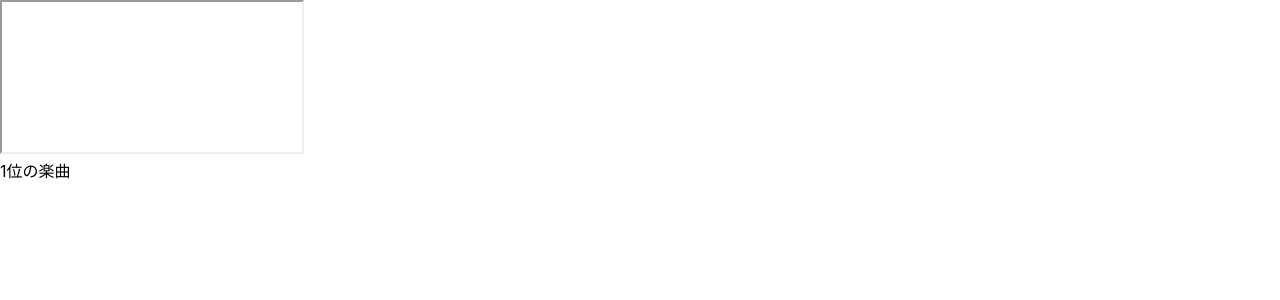
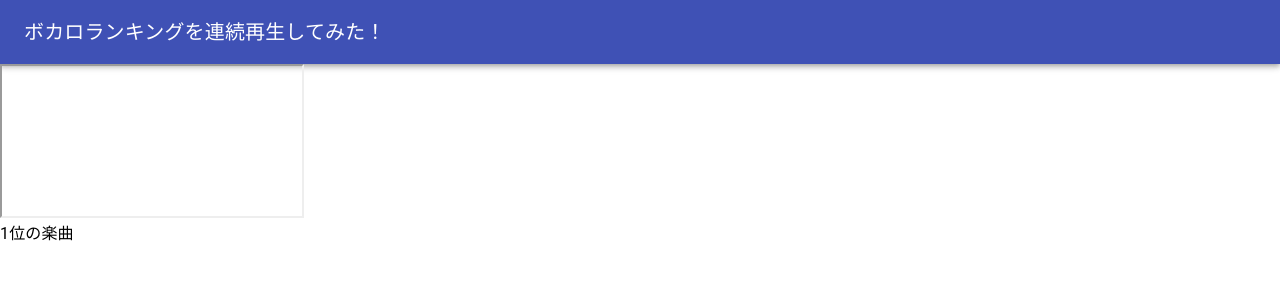
Before and after one commit to doriasu/vocaloid_renzoku, a React (Create React App) app: page / in a window 1280 px wide. Shown: the top 300 px of the page. Built offline with nearby package versions, Linux system fonts and the light colour scheme; no server answers.

Commit message:
見た目を少し変えた

```diff
--- a/src/App.tsx
+++ b/src/App.tsx
@@ -1,5 +1,5 @@
 import React from 'react';
-import {Button} from "@material-ui/core";
+import {AppBar, Button, Toolbar, Typography} from "@material-ui/core";
 import axios from "axios"
 interface Inico{
     url:string;
@@ -60,7 +60,7 @@ class App extends React.Component<Inico_prop,Inico>{
         if(this.handler.contentWindow!=null) {
             this.handler.contentWindow.postMessage({
                 sourceConnectorType:1,
-                eventName: 'pause'
+                eventName: 'play'
             }, 'https://embed.nicovideo.jp')
             console.log("pause")
             console.log(this.handler)
@@ -82,11 +82,25 @@ class App extends React.Component<Inico_prop,Inico>{
         return (
             <div className="App">
                 <header className="App-header">
-                    <iframe src={this.state.url} id="nicoplayer" ref={(e:HTMLIFrameElement)=>{this.handler=e}}>hello</iframe>
-                    <div>{this.music_index+1}位の楽曲</div>
-                    <div>{this.state.rank_title[this.music_index]}</div>
+                    <AppBar position="static">
+                        <Toolbar>
+                            <Typography variant="h6">
+                                ボカロランキングを連続再生してみた！
+                            </Typography>
+                        </Toolbar>
+                    </AppBar>
                 </header>
+
+                <iframe src={this.state.url} id="nicoplayer" ref={(e: HTMLIFrameElement) => {
+                    this.handler = e
+                }}>hello
+                </iframe>
+                <Typography>
+                <div>{this.music_index + 1}位の楽曲</div>
+                <div>{this.state.rank_title[this.music_index]}</div>
+                </Typography>
             </div>
+
         );
     }
 }
```
